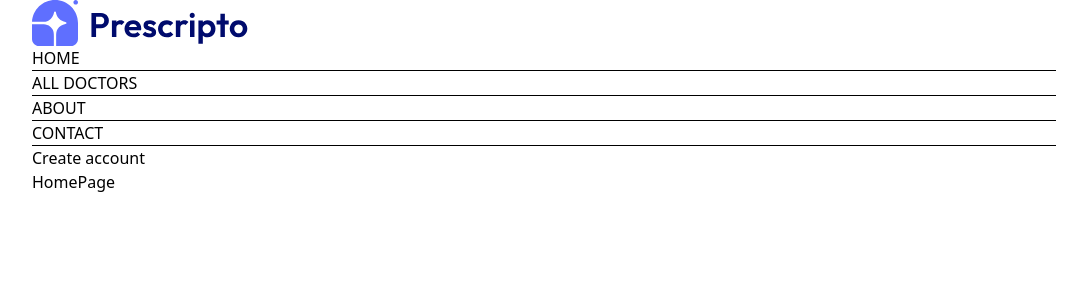
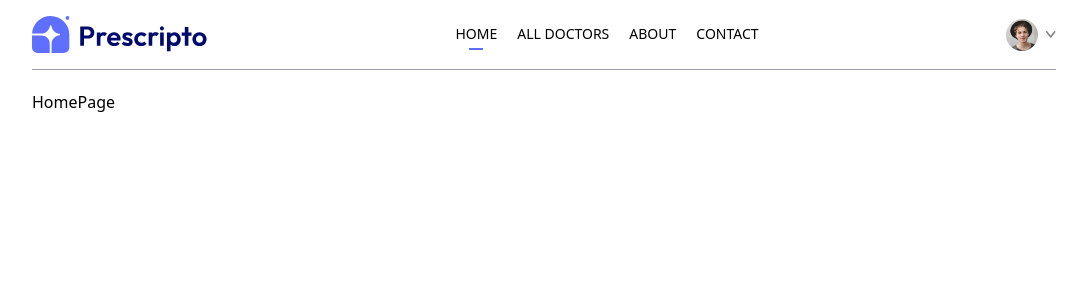
Before and after one commit to Phuoc1110/Dr-Appointment, a React (Vite) app in the folder frontend/: page / in a window 1280 px wide. Shown: the top 300 px of the page, without its empty margins (96-1183 px from the left). Built offline with nearby package versions, Linux system fonts and the light colour scheme.

Commit message:
Navbar_2

```diff
--- a/frontend/src/components/Navbar.jsx
+++ b/frontend/src/components/Navbar.jsx
@@ -1,31 +1,52 @@
 // import React from 'react'
+import { useState } from 'react';
 import {assets} from '../assets/assets_frontend/assets'
-import {NavLink} from 'react-router-dom'
+import {NavLink, useNavigate} from 'react-router-dom'
 
 const Navbar = () => {
+
+    const navigate = useNavigate();
+
+    const [showMenu, setShowMenu] = useState(false)
+    const [token, setToken] = useState(true)
+
   return (
-    <div>
-        <img src={assets.logo} alt="" />
-        <ul>
-            <NavLink>
-                <li>HOME</li>
-                <hr />
+    <div className='flex items-center justify-between text-sm py-4 mb-5 border-b border-b-gray-400'>
+        <img className='w-44 cursor-pointer' src={assets.logo} alt="" />
+        <ul className='hidden md:flex items-start gap-5 font-medium'>
+            <NavLink to='/'>
+                <li className='py-1'>HOME</li>
+                <hr className='border-none outline-none h-0.5 bg-primary w-3.5 m-auto hidden' />
             </NavLink>
-            <NavLink>
-                <li>ALL DOCTORS</li>
-                <hr />
+            <NavLink to='/doctors'>
+                <li className='py-1'>ALL DOCTORS</li>
+                <hr className='border-none outline-none h-0.5 bg-primary w-3.5 m-auto hidden'/>
             </NavLink>
-            <NavLink>
-                <li>ABOUT</li>
-                <hr />
+            <NavLink to='/about'>
+                <li className='py-1'>ABOUT</li>
+                <hr className='border-none outline-none h-0.5 bg-primary w-3.5 m-auto hidden'/>
             </NavLink>
-            <NavLink>
-                <li>CONTACT</li>
-                <hr />
+            <NavLink to='/contact'>
+                <li className='py-1'>CONTACT</li>
+                <hr className='border-none outline-none h-0.5 bg-primary w-3.5 m-auto hidden'/>
             </NavLink>
         </ul>
-        <div>
-            <button>Create account</button>
+        <div className='flex items-center gap-4'>
+            {
+                token
+                ? <div className='flex items-center gap-2 cursor-pointer group reletive'>
+                    <img className='w-8 rounded-full' src={assets.profile_pic} alt="" />
+                    <img className='w-2.5' src={assets.dropdown_icon} alt="" />
+                    <div className='absolute top-5 right-10 pt-14 text-base font-medium text-gray-600 z-20 hidden group-hover:block'>
+                        <div className='min-w-48 bg-stone-100 rounded flex flex-col gap-4 p-4'>
+                            <p>Profile</p>
+                            <p>Appointments</p>
+                            <p>Logout</p>
+                        </div>
+                    </div>
+                </div>
+                :<button onClick={() => navigate('/login')} className='bg-primary text-white px-8 py-3 rounded-full font-light hidden md:block'>Create account</button> //chua dang nhap
+            }
         </div>
     </div>
   )
--- a/frontend/src/index.css
+++ b/frontend/src/index.css
@@ -1 +1,13 @@
 @import "tailwindcss";
+
+.bg-primary {
+    background-color: #5f6FFF;
+}
+
+/* .text-primary {
+    color: #5f6FFF;
+} */
+
+.active hr{
+    @apply block
+}
```
